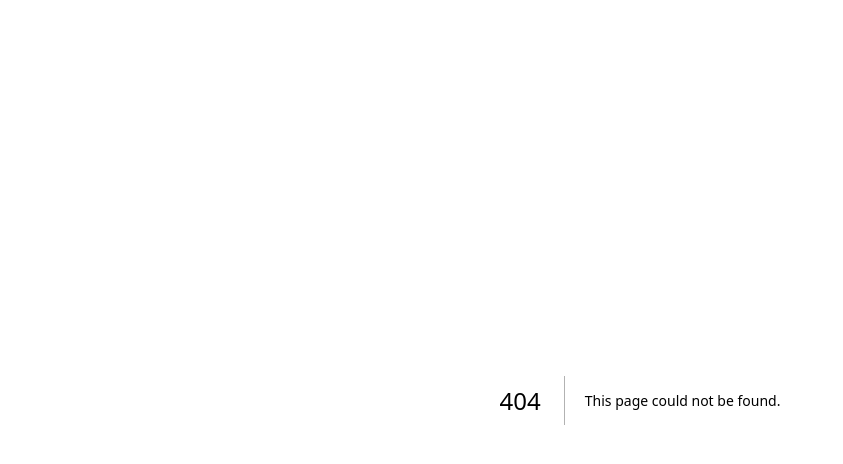
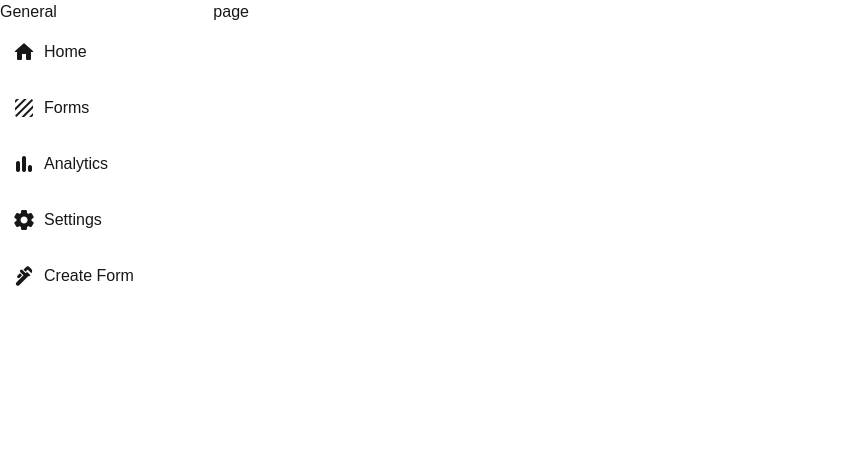
Before and after one commit to prasoon-88/formflex.io, a Next.js app: page /app in a window 1280 px wide. Before the commit this address had no page. Shown: the top 464 px of the page, without its empty margins (0-843 px from the left). Built offline with nearby package versions, Linux system fonts and the light colour scheme.

Commit message:
add: sidepanel structure

```diff
--- /dev/null
+++ b/src/app/app/layout.tsx
@@ -0,0 +1,16 @@
+import SidePannel from "@/components/custom/sidePanel";
+
+export default function RootLayout({
+  children,
+}: Readonly<{
+  children: React.ReactNode;
+}>) {
+  return (
+    <div className="grid grid-cols-12">
+      <div className="col-span-2">
+        <SidePannel />
+      </div>
+      <div className="col-span-10">{children}</div>
+    </div>
+  );
+}
--- /dev/null
+++ b/src/app/app/page.tsx
@@ -0,0 +1,7 @@
+import React from "react";
+
+const App = () => {
+  return <div>page</div>;
+};
+
+export default App;
--- /dev/null
+++ b/src/components/custom/sidePanel/index.module.scss
@@ -0,0 +1,3 @@
+.sidepannel {}
+
+.navitem {}
--- /dev/null
+++ b/src/components/custom/sidePanel/index.tsx
@@ -0,0 +1,90 @@
+import React, { ReactNode } from "react";
+import styles from "./index.module.scss";
+import { cx } from "class-variance-authority";
+import Icon from "@/components/ui/icon";
+import Link from "next/link";
+
+interface INavGroup {
+  groupName: string;
+  navItems: INavItem[];
+}
+
+interface INavItem {
+  text: string;
+  icon: ReactNode;
+  link: string;
+}
+
+const BASE = "/app";
+
+const NAV_GROUP: INavGroup[] = [
+  {
+    groupName: "general",
+    navItems: [
+      {
+        text: "home",
+        icon: <Icon iconName="home" />,
+        link: BASE + "/",
+      },
+      {
+        text: "forms",
+        icon: <Icon iconName="texture" />,
+        link: BASE + "/forms/",
+      },
+
+      {
+        text: "analytics",
+        icon: <Icon iconName="bar_chart" />,
+        link: BASE + "/analytics/",
+      },
+
+      {
+        text: "settings",
+        icon: <Icon iconName="settings" />,
+        link: BASE + "/settings/",
+      },
+      {
+        text: "create form",
+        icon: <Icon iconName="plumbing" />,
+        link: BASE + "/create/",
+      },
+    ],
+  },
+];
+
+const NavItem = ({ text, icon, link }: INavItem) => {
+  return (
+    <Link
+      href={link}
+      className={
+        (cx(styles["navitem"]),
+        "flex gap-2 py-4 px-3  hover:bg-blue-100 hover:text-blue-900")
+      }
+    >
+      {icon} <span className={(styles["navtext"], "capitalize")}>{text}</span>
+    </Link>
+  );
+};
+
+const NavGroup = ({ groupName, navItems }: INavGroup) => {
+  return (
+    <div>
+      <div className="capitalize">{groupName}</div>
+      {navItems.map((navItem, index) => (
+        <NavItem key={index} {...navItem} />
+      ))}
+    </div>
+  );
+};
+
+const SidePannel = () => {
+  return (
+    <div className={cx(styles["sidepannel"])}>
+      {NAV_GROUP.map((group, index) => (
+        <NavGroup key={index} {...group} />
+      ))}
+    </div>
+  );
+};
+
+export default SidePannel;
```
Also changed, not shown: src/middleware.ts (+22 -25 lines).
